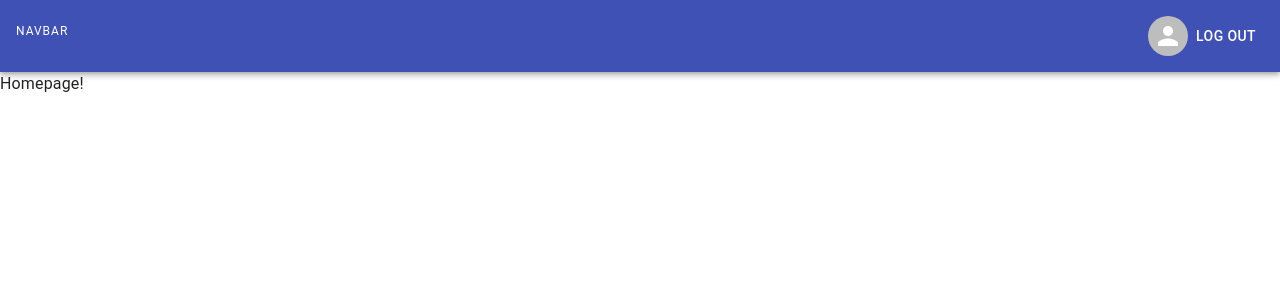
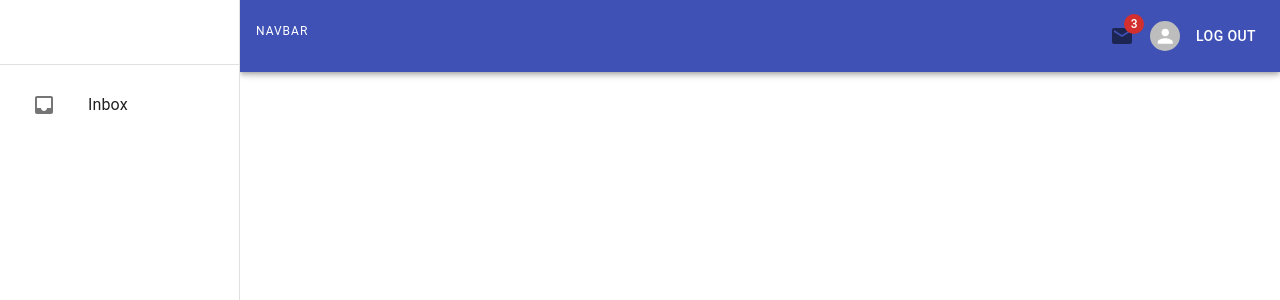
Before and after one commit to junseokoh-hub/react-mui-dashboard, a React (Vite) app: page / in a window 1280 px wide. Shown: the top 300 px of the page. Built offline with nearby package versions, Linux system fonts and the light colour scheme; sample sign-in values are in the browser's storage.

Commit message:
feat: add sidebar with drawer on the left

```diff
--- a/package.json
+++ b/package.json
@@ -11,6 +11,7 @@
   "dependencies": {
     "@emotion/react": "^11.10.6",
     "@emotion/styled": "^11.10.6",
+    "@mui/icons-material": "^5.11.16",
     "@mui/material": "^5.12.0",
     "react": "^18.2.0",
     "react-dom": "^18.2.0",
--- a/src/components/Navbar.tsx
+++ b/src/components/Navbar.tsx
@@ -1,12 +1,22 @@
-import Box from "@mui/material/Box";
+import Stack from "@mui/material/Stack";
 import AppBar from "@mui/material/AppBar";
 import Button from "./atoms/Button";
 import Avatar from "./atoms/Avatar";
 import Text from "./atoms/Text";
+import IconButton from "@mui/material/IconButton";
+import Badge from "@mui/material/Badge";
+import MailIcon from "@mui/icons-material/Mail";
 
 const Navbar = () => {
   return (
-    <AppBar position="static" sx={{ padding: "1rem", flexDirection: "row" }}>
+    <AppBar
+      position="fixed"
+      sx={{
+        width: `calc(100% - 240px)`,
+        padding: "1rem",
+        flexDirection: "row",
+      }}
+    >
       <Text
         sx={{ flexGrow: 1 }}
         variant="overline"
@@ -15,7 +25,13 @@ const Navbar = () => {
       >
         Navbar
       </Text>
-      <Avatar variant="circular" alt="admin" />
+      <Stack direction={"row"} alignItems={"center"} spacing={1}>
+        <IconButton>
+          <Badge max={99} badgeContent={3} color="error">
+            <MailIcon />
+          </Badge>
+        </IconButton>
+        <Avatar variant="circular" alt="admin" sx={{ width: 30, height: 30 }} />
         <Button
           id="logout"
           name="logout"
@@ -25,6 +41,7 @@ const Navbar = () => {
         >
           Log out
         </Button>
+      </Stack>
     </AppBar>
   );
 };
--- /dev/null
+++ b/src/components/Sidebar.tsx
@@ -0,0 +1,40 @@
+import Drawer from "@mui/material/Drawer";
+import Toolbar from "@mui/material/Toolbar";
+import Divider from "@mui/material/Divider";
+import List from "@mui/material/List";
+import ListItem from "@mui/material/ListItem";
+import ListItemButton from "@mui/material/ListItemButton";
+import ListItemIcon from "@mui/material/ListItemIcon";
+import ListItemText from "@mui/material/ListItemText";
+import InboxIcon from "@mui/icons-material/Inbox";
+
+const Sidebar = () => {
+  return (
+    <Drawer
+      sx={{
+        flexShrink: 0,
+        "& .MuiDrawer-paper": {
+          width: 240,
+          boxSizing: "border-box",
+        },
+      }}
+      variant="permanent"
+      anchor="left"
+    >
+      <Toolbar />
+      <Divider />
+      <List>
+        <ListItem>
+          <ListItemButton>
+            <ListItemIcon>
+              <InboxIcon />
+            </ListItemIcon>
+            <ListItemText>Inbox</ListItemText>
+          </ListItemButton>
+        </ListItem>
+      </List>
+    </Drawer>
+  );
+};
+
+export default Sidebar;
--- a/src/components/layout/Layout.tsx
+++ b/src/components/layout/Layout.tsx
@@ -1,6 +1,7 @@
 import React from "react";
 import { Navigate } from "react-router-dom";
 import Navbar from "../Navbar";
+import Sidebar from "../Sidebar";
 
 interface LayoutProps {
   children: React.ReactNode;
@@ -12,6 +13,7 @@ const Layout = ({ children }: LayoutProps) => {
   return (
     <>
       <Navbar />
+      <Sidebar />
       <main>{isAuth ? children : <Navigate to="/auth" />}</main>
     </>
   );
```
Also changed, not shown: 1 other file (tests, documents, lock files or other folders). Lines whose indentation alone changed are shown as unchanged.
